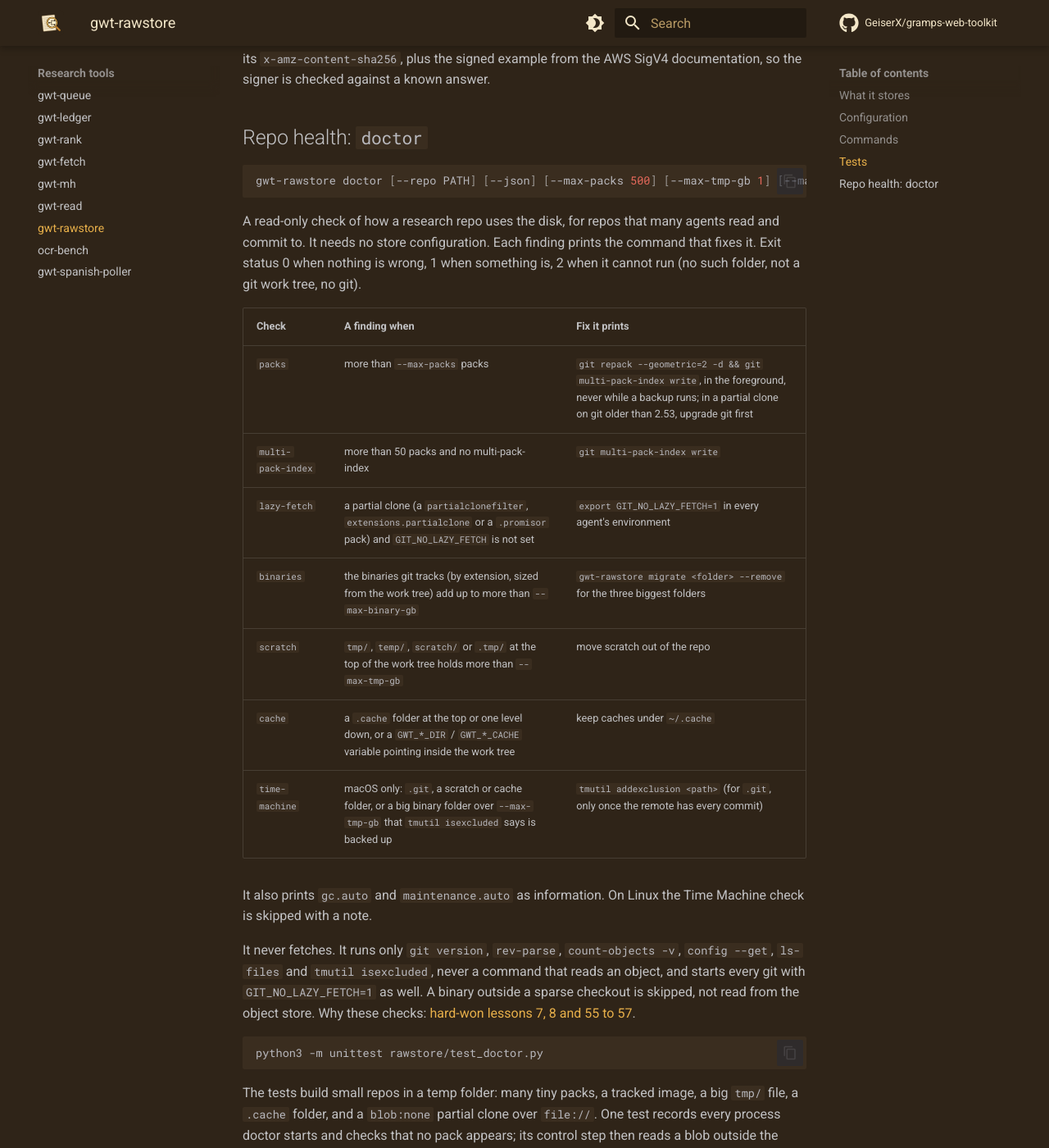
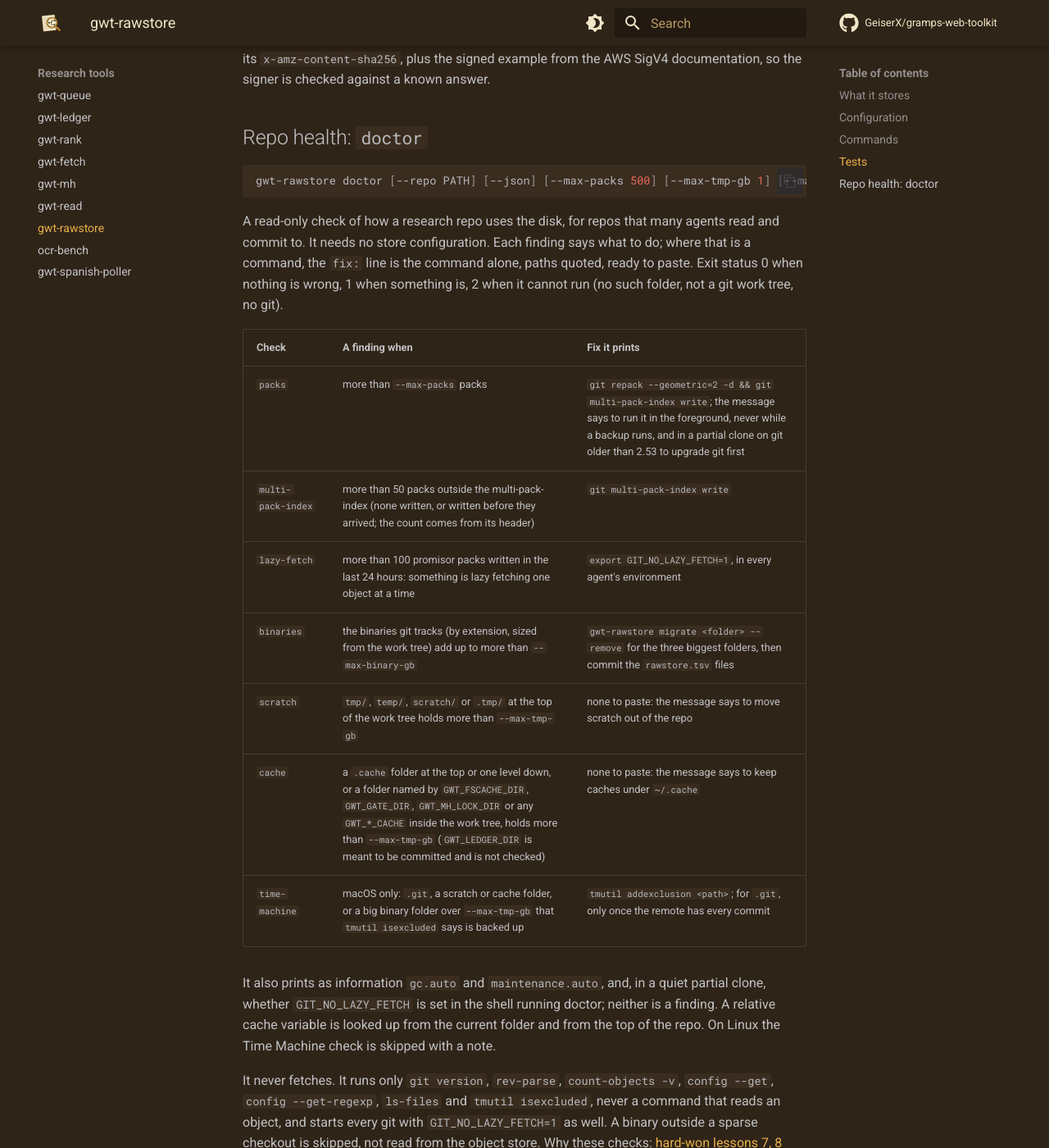
Before and after one commit to GeiserX/gramps-web-toolkit, an MkDocs documentation site: the page built from docs/rawstore.md, in a window 1280 px wide and 1400 px high, scrolled down 2800 px. Shown: the whole window at 82% size. Built offline with MkDocs 1.6.1 and Material for MkDocs 9.7.7, drawn with Linux system fonts in a browser that asks for light colours; comment, search, counter and statistics services are not loaded.

Commit message:
docs(rawstore): warn that GIT_NO_LAZY_FETCH also stops checkout until the batch prefetch runs
With the variable exported, checkout, switch, pull and rebase in a partial
clone fail on missing blobs; the lessons said only history commands fail.
The prefetch pipeline now skips the fetch when nothing is missing, since
'fetch --stdin' with no input fetches every branch. The doctor docs list
'config --get-regexp' and describe the reworked checks.

````diff
--- a/docs/rawstore.md
+++ b/docs/rawstore.md
@@ -81,21 +81,21 @@
 gwt-rawstore doctor [--repo PATH] [--json] [--max-packs 500] [--max-tmp-gb 1] [--max-binary-gb 1]
 ```
 
-A read-only check of how a research repo uses the disk, for repos that many agents read and commit to. It needs no store configuration. Each finding prints the command that fixes it. Exit status 0 when nothing is wrong, 1 when something is, 2 when it cannot run (no such folder, not a git work tree, no git).
+A read-only check of how a research repo uses the disk, for repos that many agents read and commit to. It needs no store configuration. Each finding says what to do; where that is a command, the `fix:` line is the command alone, paths quoted, ready to paste. Exit status 0 when nothing is wrong, 1 when something is, 2 when it cannot run (no such folder, not a git work tree, no git).
 
 | Check | A finding when | Fix it prints |
 |---|---|---|
-| `packs` | more than `--max-packs` packs | `git repack --geometric=2 -d && git multi-pack-index write`, in the foreground, never while a backup runs; in a partial clone on git older than 2.53, upgrade git first |
-| `multi-pack-index` | more than 50 packs and no multi-pack-index | `git multi-pack-index write` |
-| `lazy-fetch` | a partial clone (a `partialclonefilter`, `extensions.partialclone` or a `.promisor` pack) and `GIT_NO_LAZY_FETCH` is not set | `export GIT_NO_LAZY_FETCH=1` in every agent's environment |
-| `binaries` | the binaries git tracks (by extension, sized from the work tree) add up to more than `--max-binary-gb` | `gwt-rawstore migrate <folder> --remove` for the three biggest folders |
-| `scratch` | `tmp/`, `temp/`, `scratch/` or `.tmp/` at the top of the work tree holds more than `--max-tmp-gb` | move scratch out of the repo |
-| `cache` | a `.cache` folder at the top or one level down, or a `GWT_*_DIR` / `GWT_*_CACHE` variable pointing inside the work tree | keep caches under `~/.cache` |
-| `time-machine` | macOS only: `.git`, a scratch or cache folder, or a big binary folder over `--max-tmp-gb` that `tmutil isexcluded` says is backed up | `tmutil addexclusion <path>` (for `.git`, only once the remote has every commit) |
+| `packs` | more than `--max-packs` packs | `git repack --geometric=2 -d && git multi-pack-index write`; the message says to run it in the foreground, never while a backup runs, and in a partial clone on git older than 2.53 to upgrade git first |
+| `multi-pack-index` | more than 50 packs outside the multi-pack-index (none written, or written before they arrived; the count comes from its header) | `git multi-pack-index write` |
+| `lazy-fetch` | more than 100 promisor packs written in the last 24 hours: something is lazy fetching one object at a time | `export GIT_NO_LAZY_FETCH=1`, in every agent's environment |
+| `binaries` | the binaries git tracks (by extension, sized from the work tree) add up to more than `--max-binary-gb` | `gwt-rawstore migrate <folder> --remove` for the three biggest folders, then commit the `rawstore.tsv` files |
+| `scratch` | `tmp/`, `temp/`, `scratch/` or `.tmp/` at the top of the work tree holds more than `--max-tmp-gb` | none to paste: the message says to move scratch out of the repo |
+| `cache` | a `.cache` folder at the top or one level down, or a folder named by `GWT_FSCACHE_DIR`, `GWT_GATE_DIR`, `GWT_MH_LOCK_DIR` or any `GWT_*_CACHE` inside the work tree, holds more than `--max-tmp-gb` (`GWT_LEDGER_DIR` is meant to be committed and is not checked) | none to paste: the message says to keep caches under `~/.cache` |
+| `time-machine` | macOS only: `.git`, a scratch or cache folder, or a big binary folder over `--max-tmp-gb` that `tmutil isexcluded` says is backed up | `tmutil addexclusion <path>`; for `.git`, only once the remote has every commit |
 
-It also prints `gc.auto` and `maintenance.auto` as information. On Linux the Time Machine check is skipped with a note.
+It also prints as information `gc.auto` and `maintenance.auto`, and, in a quiet partial clone, whether `GIT_NO_LAZY_FETCH` is set in the shell running doctor; neither is a finding. A relative cache variable is looked up from the current folder and from the top of the repo. On Linux the Time Machine check is skipped with a note.
 
-It never fetches. It runs only `git version`, `rev-parse`, `count-objects -v`, `config --get`, `ls-files` and `tmutil isexcluded`, never a command that reads an object, and starts every git with `GIT_NO_LAZY_FETCH=1` as well. A binary outside a sparse checkout is skipped, not read from the object store. Why these checks: [hard-won lessons 7, 8 and 55 to 57](hard-won.md#git-and-disk).
+It never fetches. It runs only `git version`, `rev-parse`, `count-objects -v`, `config --get`, `config --get-regexp`, `ls-files` and `tmutil isexcluded`, never a command that reads an object, and starts every git with `GIT_NO_LAZY_FETCH=1` as well. A binary outside a sparse checkout is skipped, not read from the object store. Why these checks: [hard-won lessons 7, 8 and 55 to 57](hard-won.md#git-and-disk).
 
 ```sh
 python3 -m unittest rawstore/test_doctor.py
````
Also changed, not shown: CHANGELOG.md (+1 -1 lines), docs/hard-won.md (+7 -6 lines), docs/pipeline.md (+1 -1 lines), 1 other file.
